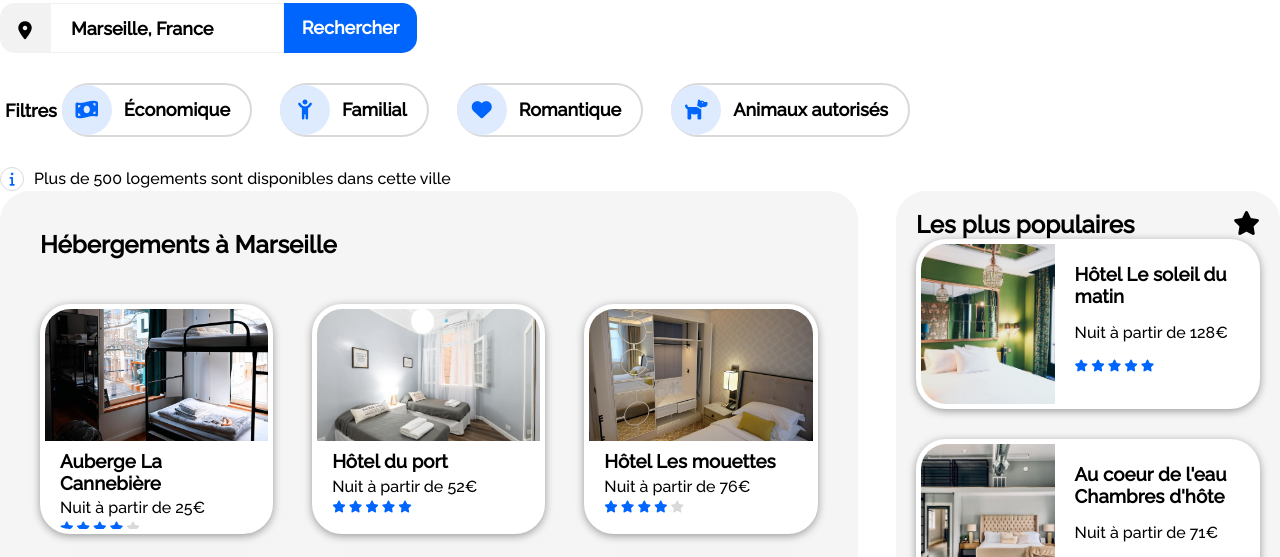
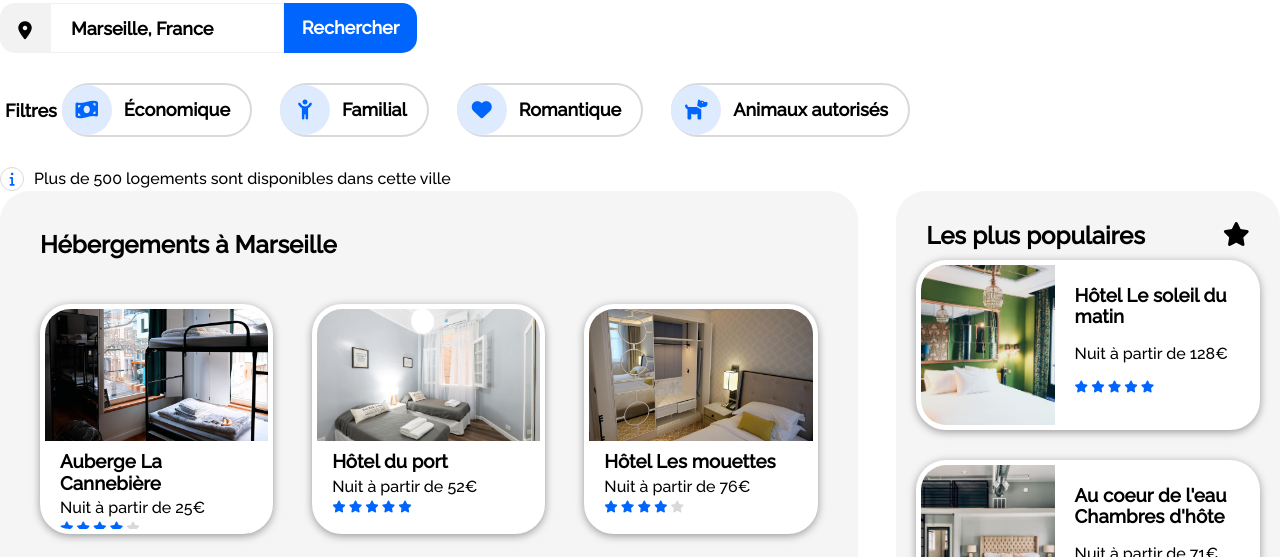
Before and after one commit to Dakusy/P2_Booki, a plain HTML site: page index.html in a window 1280 px wide. Shown: the part 184-741 px from the top of the page. Drawn offline with Linux system fonts and the light colour scheme.

Commit message:
fix h2 populaire

```diff
--- a/css/main.css
+++ b/css/main.css
@@ -224,9 +224,10 @@ nav ul li:hover {
     align-items: baseline;
 }
 
-h2 {
+.container_populaire h2 {
     display:flex;
     justify-content: space-between;
+    margin:3%;
 }
  .star_big {
     display: flex;
```
